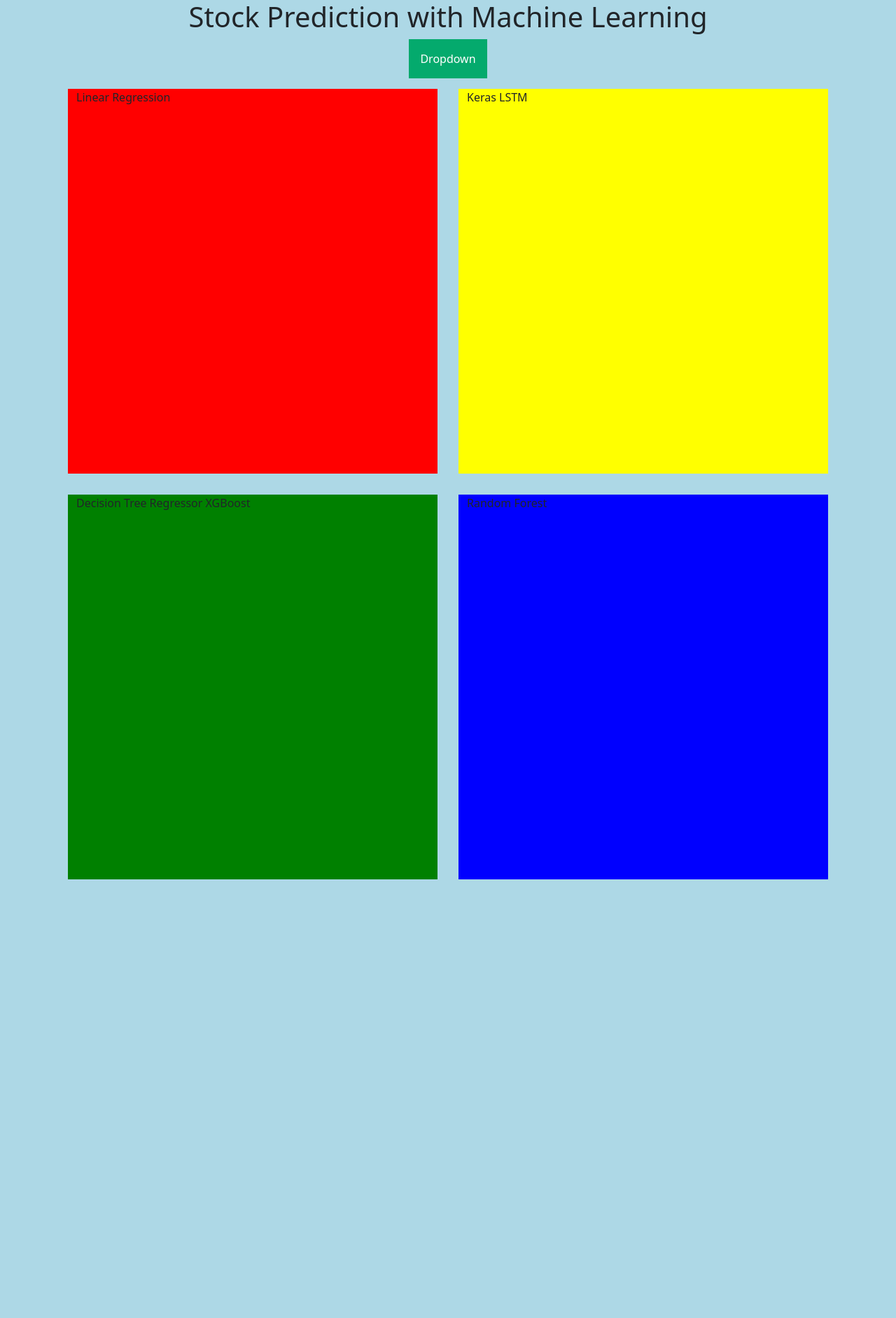
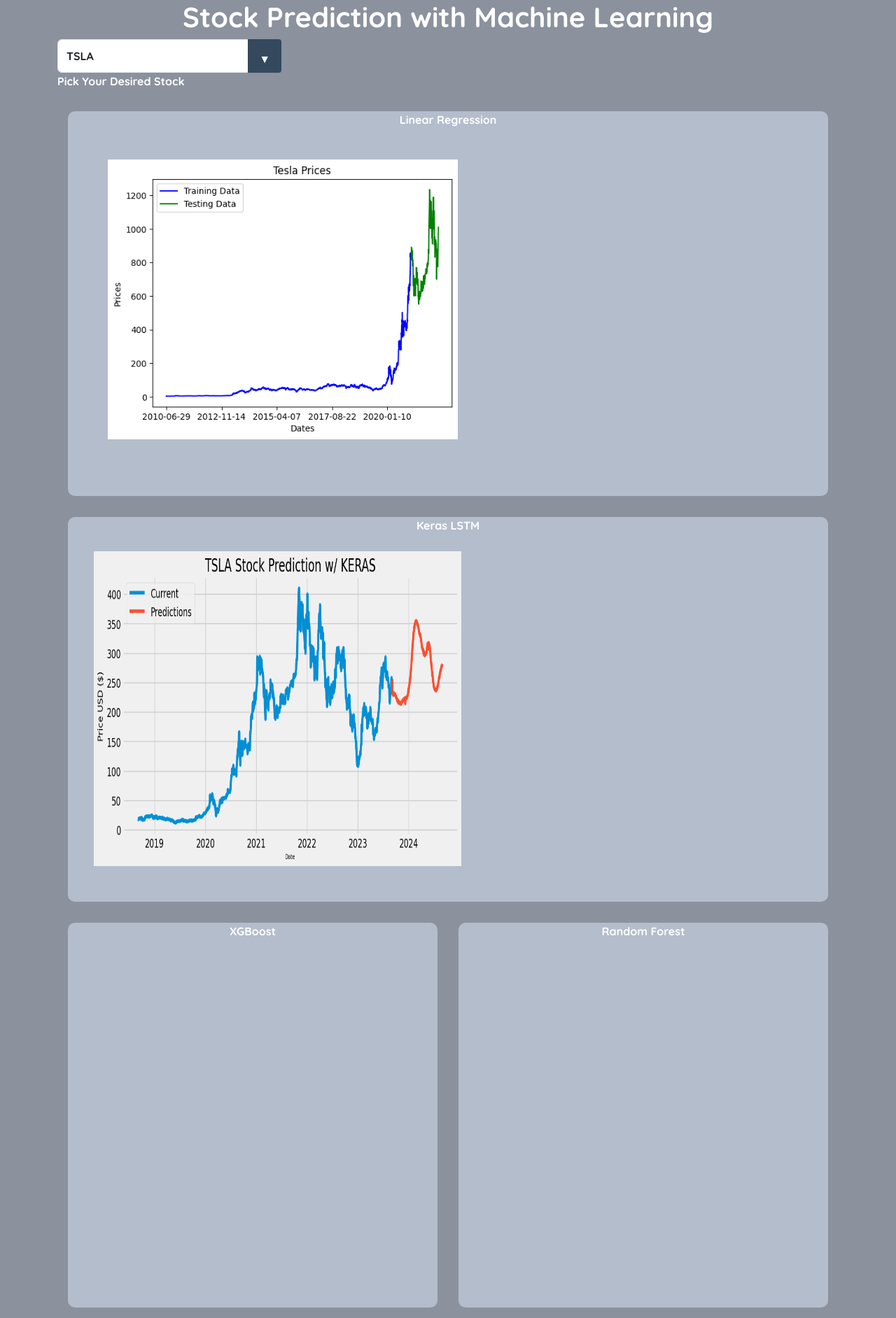
Before and after one commit to briangasca/project_display, a Flask app: page / in a window 1280 px wide. Shown: the whole page at 70% size. Before the commit the page ends 1257 px from the top, so only its background shows below. Run offline with Flask 2, Linux system fonts and the light colour scheme.

Commit message:
added more images and a dropdown feature.

```diff
--- /dev/null
+++ b/static/script/script.js
@@ -0,0 +1,7 @@
+function changeImage(){
+    var choice = document.getElementById('choice').value;
+    console.log(choice);
+    if (choice == "2"){
+        document.getElementById('LR').src="static/images/keras_tsla.png"
+    }
+}
--- a/static/style.css
+++ b/static/style.css
@@ -1,91 +1,124 @@
 body {
-    background-color: lightblue;
+    background-color: #8b929e;
+    color: white;
 }
 
 h1{
     display: flex;
     align-items: center;
     justify-content: center;
+    font-family: 'Quicksand', sans-serif;
 }
 
 /*-------------- Dropdown ---------------*/
+:root {
+  --background-gradient: linear-gradient(178deg, #ffff33 10%, #3333ff);
+  --gray: #34495e;
+  --darkgray: #2c3e50;
+}
 
-.dropbtn {
-    background-color: #04AA6D;
-    color: white;
-    padding: 16px;
-    font-size: 16px;
-    border: none;
+select {
+  /* Reset Select */
+  appearance: none;
+  outline: 10px red;
+  border: 0;
+  box-shadow: none;
+  /* Personalize */
+  flex: 1;
+  padding: 0 1em;
+  color: #fff;
+  background-color: var(--darkgray);
+  background-image: none;
+  cursor: pointer;
+}
+/* Remove IE arrow */
+select::-ms-expand {
+  display: none;
+}
+/* Custom Select wrapper */
+.select {
+  position: relative;
+  display: flex;
+  width: 20em;
+  height: 3em;
+  border-radius: .25em;
+  overflow: hidden;
+}
+/* Arrow */
+.select::after {
+  content: '\25BC';
+  position: absolute;
+  top: 0;
+  right: 0;
+  padding: 1em;
+  background-color: #34495e;
+  transition: .25s all ease;
+  pointer-events: none;
+}
+/* Transition */
+.select:hover::after {
+  color: #f39c12;
+}
 
-  }
-
-  /* The container <div> - needed to position the dropdown content */
-  .dropdown {
-    position: relative;
-    display: inline-block;
-    display: flex;
-    align-items: center;
-    justify-content: center;
-  }
-
-  /* Dropdown Content (Hidden by Default) */
-  .dropdown-content {
-    display: none;
-    position: absolute;
-    background-color: #f1f1f1;
-    min-width: 160px;
-    box-shadow: 0px 8px 16px 0px rgba(0,0,0,0.2);
-    z-index: 1;
-  }
-
-  /* Links inside the dropdown */
-  .dropdown-content a {
-    color: black;
-    padding: 12px 16px;
-    text-decoration: none;
-    display: block;
-  }
-
-  /* Change color of dropdown links on hover */
-  .dropdown-content a:hover {background-color: #ddd;}
-
-  /* Show the dropdown menu on hover */
-  .dropdown:hover .dropdown-content {display: block;}
-
-  /* Change the background color of the dropdown button when the dropdown content is shown */
-  .dropdown:hover .dropbtn {background-color: #3e8e41;}
 
 /* ----------Graph Display--------- */
 
+.container{
+  font-family: 'Quicksand', sans-serif;
+}
 .noMargin {
     margin: 0px;
   }
 
   .one {
-    background-color: red;
+    background-color: #b4bdcc;
     margin:15px;
     width: 750px;
     height: 550px;
+    text-align: center;
+    border-radius: 10px;
 
   }
 
+  .LR{
+    width: 500px;
+    height: 400px;
+    display: flex;
+    align-items: center;
+    margin: 45px;
+  }
+
   .two {
-    background-color: yellow;
+    background-color: #b4bdcc;
     margin:15px;
     width: 750px;
     height: 550px;
+    text-align: center;
+    border-radius: 10px;
+  }
+
+  .keras{
+    width: 525px;
+    height: 450px;
+    display: flex;
+    align-items: center;
+    margin: 25px;
   }
 
   .three {
-    background-color: green;
+    background-color: #b4bdcc;
     margin:15px;
     width: 750px;
     height: 550px;
+    text-align: center;
+    border-radius: 10px;
   }
 
   .four {
-    background-color: blue;
+    background-color: #b4bdcc;
     margin:15px;
     width: 750px;
     height: 550px;
+    text-align: center;
+    border-radius: 10px;
   }
--- a/templates/home.html
+++ b/templates/home.html
@@ -2,26 +2,34 @@
  {% block title %}Home{% endblock %}
  {% block content %}
  <h1>Stock Prediction with Machine Learning</h1>
- <div class="dropdown">
-  <button class="dropbtn">Dropdown</button>
-  <div class="dropdown-content">
-    <a href="#">TSLA</a>
-    <a href="#">APPL</a>
-    <a href="#">META</a>
+ <div class= "container">
+  <div class="select">
+    <select id="choice" class="form-control" onchange="changeImage()">
+      <option value="1">TSLA</option>
+      <option value="2">AAPL</option>
+      <option value="3">META</option>
+      <option value="4">KO (Coke)</option>
+      <option value="5">GOOGL</option>
+    </select>
+  </div>
+  <div class = "down_note">
+  <p>Pick Your Desired Stock</p>
   </div>
 </div>
  <div class="container">
   <div class="row noMargin">
     <div class="col one">
       Linear Regression
+      <img src="static/images/TSLA/lr_tsla.png" alt="" class="LR" id="LR">
     </div>
     <div class="col two">
       Keras LSTM
+      <img src="static/images/TSLA/keras_tsla.png" alt="" class="keras" id="keras">
     </div>
   </div>
   <div class="row noMargin">
     <div class="col three">
-      Decision Tree Regressor XGBoost
+      XGBoost
     </div>
     <div class="col four">
       Random Forest
--- a/templates/layout.html
+++ b/templates/layout.html
@@ -10,6 +10,10 @@
     integrity="sha384-4bw+/aepP/YC94hEpVNVgiZdgIC5+VKNBQNGCHeKRQN+PtmoHDEXuppvnDJzQIu9"
     crossorigin="anonymous">
     <link rel="stylesheet" href="{{ url_for('static', filename='style.css') }}">
+    <link rel="preconnect" href="https://fonts.googleapis.com">
+    <link rel="preconnect" href="https://fonts.gstatic.com" crossorigin>
+    <link href="https://fonts.googleapis.com/css2?family=Quicksand:wght@700&display=swap" rel="stylesheet">
+    <script type="text/javascript" src="{{ url_for('static', filename='script/script.js') }}"></script>
     <title> {% block title %}{% endblock %} - My Webpage</title>
   </head>
   <body>
```
Also changed, not shown: script.js (deleted), static/images/APPL/keras_aapl.png (added), static/images/GOOGL/keras_googl.png (added), static/images/KO/keras_ko.png (added), static/images/META/keras_meta.png (added), static/images/TSLA/keras_tsla.png (renamed from static/images/keras_tsla.png), static/images/TSLA/lr_tsla.png (renamed from static/images/lr_tsla.png).
